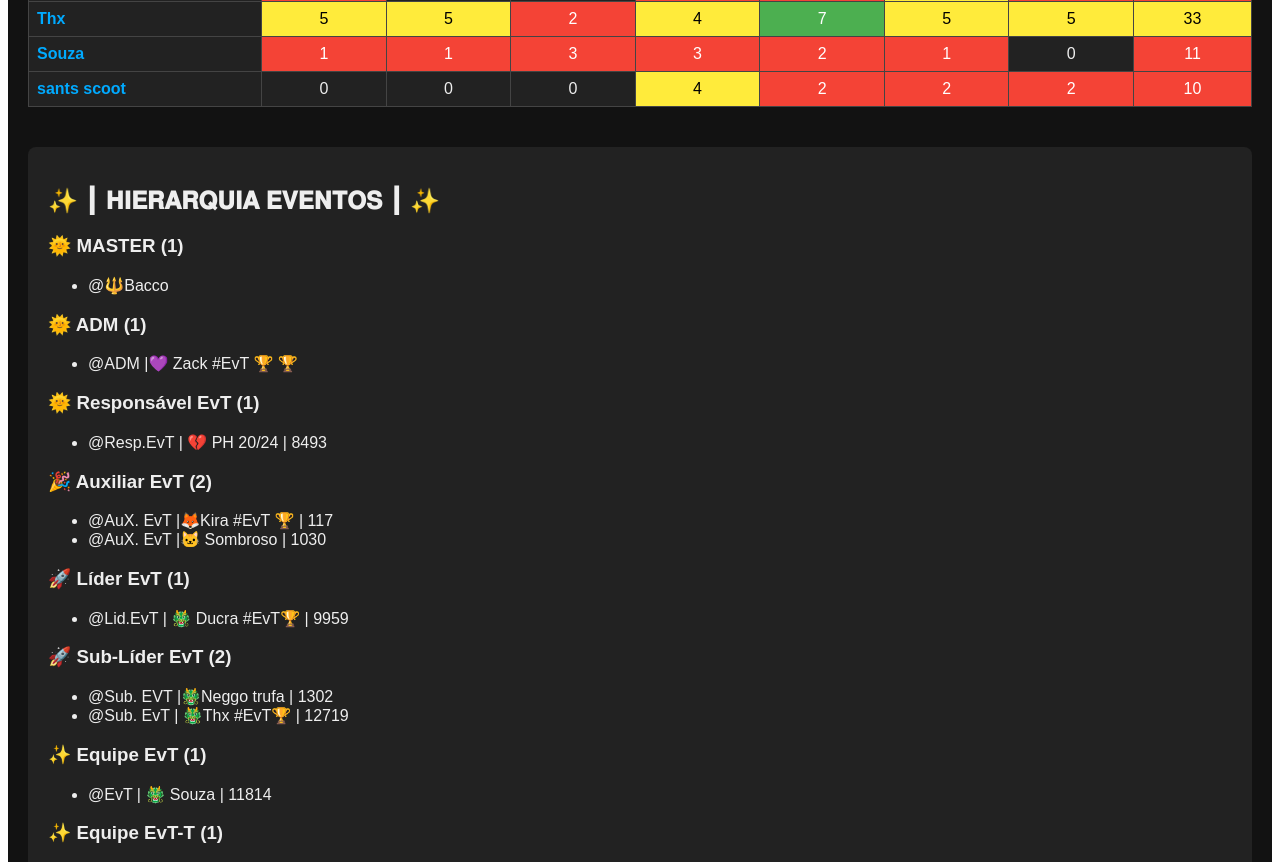
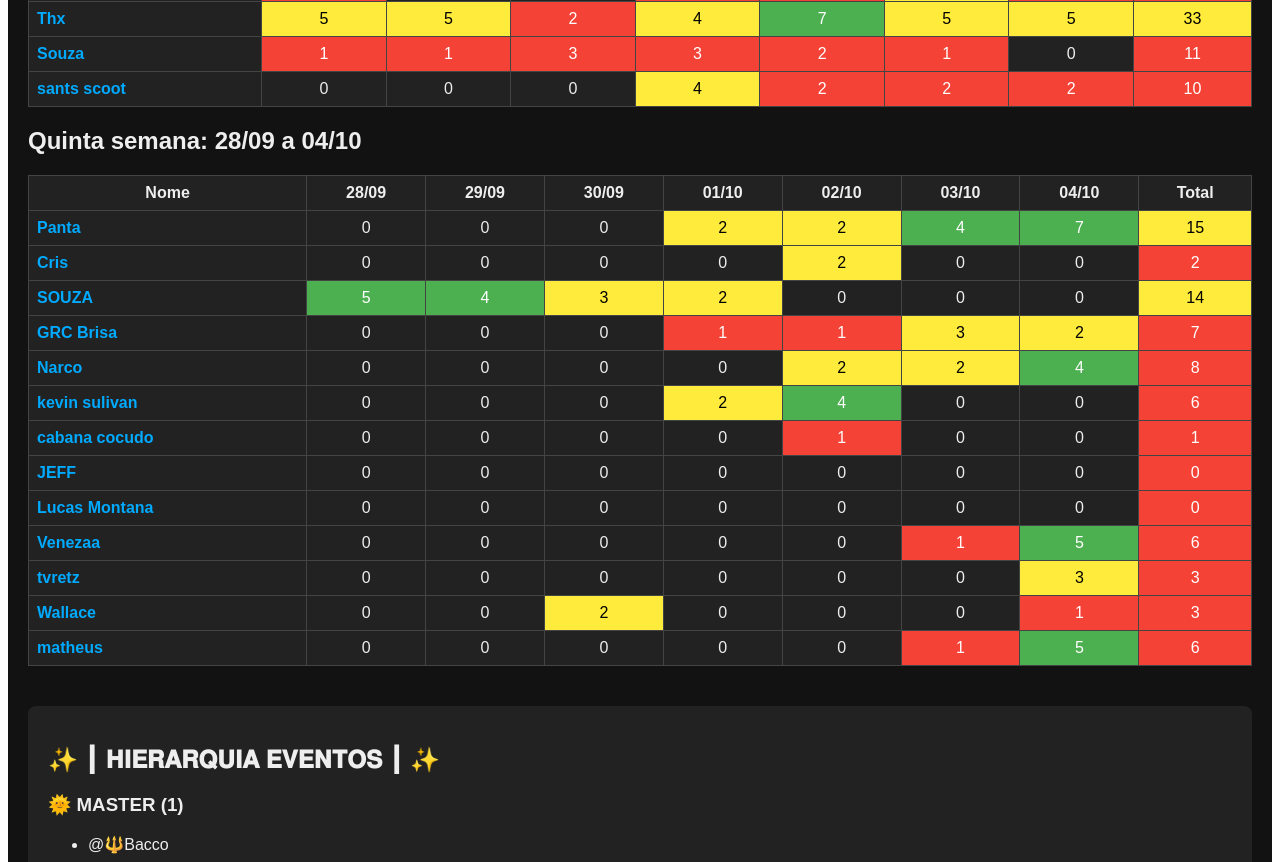
Before and after one commit to pedrohpiri/planilhaeventos, a Vue app: page / in a window 1280 px wide. Shown: the part 1780-2642 px from the top of the page. Built offline with nearby package versions, Linux system fonts and the light colour scheme.

Commit message:
Atualiza quinta semana no EventTable.vue com lista completa de nomes conforme solicitado

```diff
--- a/src/components/EventTable.vue
+++ b/src/components/EventTable.vue
@@ -70,9 +70,9 @@ const weeks = reactive([
         '08/09': p.name === 'Sev7en' ? 0 : p.name === 'MarLock' ? 1 : p.name === 'Geraldo' ? 6 : p.name === 'Chucky' ? 3 : p.name === 'KIRA Nogame' ? 6 : p.name === 'Luluzinho Azul' ? 0 : p.name === 'gabriel magnata' ? 0 : p.name === 'Ruivo' ? 0 : p.name === 'Gusta PLz' ? 0 : p.name === 'dekaze silva' ? 0 : p.name === 'vini toxic' ? 0 : p.name === 'Carter' ? 3 : p.name === 'Kauã' ? 0 : p.name === 'camilla' ? 0 : p.name === 'Japones' ? 0 : p.name === 'HENRIQUE MUNIZ' ? 3 : p.name === 'neggo truffa' ? 4 : p.name === 'Matheus JM TD' ? 0 : p.name === 'cleber' ? 0 : p.name === 'Luiz' ? 0 : p.name === 'Nj1yt' ? 2 : p.name === 'THX' ? 0 : p.name === 'Eduardo Milk' ? 1 : p.name === 'Emierri' ? 2 : p.name === 'isadora' ? 0 : p.name === 'rick' ? 0 : p.name === 'MOTOMOTO DO GRAU' ? 0 : 0,
         '09/09': p.name === 'Sev7en' ? 1 : p.name === 'MarLock' ? 2 : p.name === 'Geraldo' ? 6 : p.name === 'Chucky' ? 1 : p.name === 'KIRA Nogame' ? 3 : p.name === 'Luluzinho Azul' ? 0 : p.name === 'gabriel magnata' ? 0 : p.name === 'Ruivo' ? 0 : p.name === 'Gusta PLz' ? 0 : p.name === 'dekaze silva' ? 0 : p.name === 'vini toxic' ? 0 : p.name === 'Carter' ? 1 : p.name === 'Kauã' ? 3 : p.name === 'camilla' ? 1 : p.name === 'Japones' ? 0 : p.name === 'HENRIQUE MUNIZ' ? 0 : p.name === 'neggo truffa' ? 2 : p.name === 'Matheus JM TD' ? 0 : p.name === 'cleber' ? 3 : p.name === 'Luiz' ? 0 : p.name === 'Nj1yt' ? 0 : p.name === 'THX' ? 2 : p.name === 'Eduardo Milk' ? 1 : p.name === 'Emierri' ? 0 : p.name === 'isadora' ? 1 : p.name === 'rick' ? 0 : p.name === 'MOTOMOTO DO GRAU' ? 0 : 0,
         '10/09': p.name === 'Sev7en' ? 3 : p.name === 'MarLock' ? 1 : p.name === 'Geraldo' ? 8 : p.name === 'Chucky' ? 1 : p.name === 'KIRA Nogame' ? 3 : p.name === 'Luluzinho Azul' ? 0 : p.name === 'gabriel magnata' ? 0 : p.name === 'Ruivo' ? 0 : p.name === 'Gusta PLz' ? 0 : p.name === 'dekaze silva' ? 0 : p.name === 'vini toxic' ? 0 : p.name === 'Carter' ? 1 : p.name === 'Kauã' ? 3 : p.name === 'camilla' ? 1 : p.name === 'Japones' ? 0 : p.name === 'HENRIQUE MUNIZ' ? 0 : p.name === 'neggo truffa' ? 5 : p.name === 'Matheus JM TD' ? 0 : p.name === 'cleber' ? 0 : p.name === 'Luiz' ? 0 : p.name === 'Nj1yt' ? 0 : p.name === 'THX' ? 1 : p.name === 'Eduardo Milk' ? 0 : p.name === 'Emerri' ? 1 : p.name === 'isadora' ? 3 : p.name === 'rick' ? 0 : p.name === 'MOTOMOTO DO GRAU' ? 1 : 0,
-        '11/09': p.name === 'Sev7en' ? 3 : p.name === 'MarLock' ? 2 : p.name === 'Geraldo' ? 6 : p.name === 'Chucky' ? 2 : p.name === 'KIRA Nogame' ? 4 : p.name === 'Luluzinho Azul' ? 3 : p.name === 'gabriel magnata' ? 0 : p.name === 'Ruivo' ? 0 : p.name === 'Gusta PLz' ? 0 : p.name === 'dekaze silva' ? 0 : p.name === 'vini toxic' ? 0 : p.name === 'Carter' ? 1 : p.name === 'Kauã' ? 1 : p.name === 'camilla' ? 0 : p.name === 'Japones' ? 0 : p.name === 'HENRIQUE MUNIZ' ? 0 : p.name === 'neggo truffa' ? 3 : p.name === 'Matheus JM TD' ? 0 : p.name === 'cleber' ? 2 : p.name === 'Luiz' ? 0 : p.name === 'Nj1yt' ? 0 : p.name === 'THX' ? 4 : p.name === 'Eduardo Milk' ? 0 : p.name === 'Emierri' ? 1 : p.name === 'isadora' ? 1 : p.name === 'rick' ? 0 : p.name === 'MOTOMOTO DO GRAU' ? 0 : 0,
+        '11/09': p.name === 'Sev7en' ? 3 : p.name === 'MarLock' ? 2 : p.name === 'Geraldo' ? 6 : p.name === 'Chucky' ? 2 : p.name === 'KIRA Nogame' ? 4 : p.name === 'Luluzinho Azul' ? 3 : p.name === 'gabriel magnata' ? 0 : p.name === 'Ruivo' ? 0 : p.name === 'Gusta PLz' ? 0 : p.name === 'dekaze silva' ? 0 : p.name === 'vini toxic' ? 0 : p.name === 'Carter' ? 1 : p.name === 'Kauã' ? 1 : p.name === 'camilla' ? 0 : p.name === 'Japones' ? 0 : p.name === 'HENRIQUE MUNIZ' ? 0 : p.name === 'neggo truffa' ? 3 : p.name === 'Matheus JM TD' ? 0 : p.name === 'cleber' ? 2 : p.name === 'Luiz' ? 0 : p.name === 'Nj1yt' ? 0 : p.name === 'THX' ? 4 : p.name === 'Eduardo Milk' ? 0 : p.name === 'Emerri' ? 1 : p.name === 'isadora' ? 1 : p.name === 'rick' ? 0 : p.name === 'MOTOMOTO DO GRAU' ? 0 : 0,
         '12/09': p.name === 'Sev7en' ? 5 : p.name === 'MarLock' ? 1 : p.name === 'Geraldo' ? 6 : p.name === 'Chucky' ? 5 : p.name === 'KIRA Nogame' ? 2 : p.name === 'Luluzinho Azul' ? 1 : p.name === 'gabriel magnata' ? 0 : p.name === 'Ruivo' ? 0 : p.name === 'Gusta PLz' ? 0 : p.name === 'dekaze silva' ? 0 : p.name === 'vini toxic' ? 0 : p.name === 'Carter' ? 0 : p.name === 'Kauã' ? 1 : p.name === 'camilla' ? 0 : p.name === 'Japones' ? 0 : p.name === 'HENRIQUE MUNIZ' ? 0 : p.name === 'neggo truffa' ? 5 : p.name === 'Matheus JM TD' ? 0 : p.name === 'cleber' ? 2 : p.name === 'Luiz' ? 0 : p.name === 'Nj1yt' ? 0 : p.name === 'THX' ? 3 : p.name === 'Eduardo Milk' ? 0 : p.name === 'Emerri' ? 0 : p.name === 'isadora' ? 1 : p.name === 'rick' ? 3 : p.name === 'MOTOMOTO DO GRAU' ? 0 : 0,
-        '13/09': p.name === 'Sev7en' ? 3 : p.name === 'MarLock' ? 1 : p.name === 'Geraldo' ? 4 : p.name === 'Chucky' ? 2 : p.name === 'KIRA Nogame' ? 5 : p.name === 'Luluzinho Azul' ? 6 : p.name === 'gabriel magnata' ? 0 : p.name === 'Ruivo' ? 0 : p.name === 'Gusta PLz' ? 0 : p.name === 'dekaze silva' ? 0 : p.name === 'vini toxic' ? 0 : p.name === 'Carter' ? 5 : p.name === 'Kauã' ? 3 : p.name === 'camilla' ? 0 : p.name === 'Japones' ? 0 : p.name === 'HENRIQUE MUNIZ' ? 2 : p.name === 'neggo truffa' ? 5 : p.name === 'Matheus JM TD' ? 0 : p.name === 'cleber' ? 0 : p.name === 'Luiz' ? 0 : p.name === 'Nj1yt' ? 0 : p.name === 'THX' ? 0 : p.name === 'Eduardo Milk' ? 0 : p.name === 'Emierri' ? 0 : p.name === 'isadora' ? 3 : p.name === 'rick' ? 1 : p.name === 'MOTOMOTO DO GRAU' ? 1 : 0
+        '13/09': p.name === 'Sev7en' ? 3 : p.name === 'MarLock' ? 1 : p.name === 'Geraldo' ? 4 : p.name === 'Chucky' ? 2 : p.name === 'KIRA Nogame' ? 5 : p.name === 'Luluzinho Azul' ? 6 : p.name === 'gabriel magnata' ? 0 : p.name === 'Ruivo' ? 0 : p.name === 'Gusta PLz' ? 0 : p.name === 'dekaze silva' ? 0 : p.name === 'vini toxic' ? 0 : p.name === 'Carter' ? 5 : p.name === 'Kauã' ? 3 : p.name === 'camilla' ? 0 : p.name === 'Japones' ? 0 : p.name === 'HENRIQUE MUNIZ' ? 2 : p.name === 'neggo truffa' ? 5 : p.name === 'Matheus JM TD' ? 0 : p.name === 'cleber' ? 0 : p.name === 'Luiz' ? 0 : p.name === 'Nj1yt' ? 0 : p.name === 'THX' ? 0 : p.name === 'Eduardo Milk' ? 0 : p.name === 'Emerri' ? 0 : p.name === 'isadora' ? 3 : p.name === 'rick' ? 1 : p.name === 'MOTOMOTO DO GRAU' ? 1 : 0
       }
     }))
   },
@@ -103,6 +103,26 @@ const weeks = reactive([
       { name: 'Thx', events: { '21/09': 5, '22/09': 5, '23/09': 2, '24/09': 4, '25/09': 7, '26/09': 5, '27/09': 5 } },
       { name: 'Souza', events: { '21/09': 1, '22/09': 1, '23/09': 3, '24/09': 3, '25/09': 2, '26/09': 1, '27/09': 0 } },
       { name: 'sants scoot', events: { '21/09': 0, '22/09': 0, '23/09': 0, '24/09': 4, '25/09': 2, '26/09': 2, '27/09': 2 } }
+    ]
+  },
+  {
+    name: 'Quinta semana',
+    period: '28/09 a 04/10',
+    dates: ['28/09', '29/09', '30/09', '01/10', '02/10', '03/10', '04/10'],
+    participants: [
+      { name: 'Panta', events: { '28/09': 0, '29/09': 0, '30/09': 0, '01/10': 2, '02/10': 2, '03/10': 4, '04/10': 7 } },
+      { name: 'Cris', events: { '28/09': 0, '29/09': 0, '30/09': 0, '01/10': 0, '02/10': 2, '03/10': 0, '04/10': 0 } },
+      { name: 'SOUZA', events: { '28/09': 5, '29/09': 4, '30/09': 3, '01/10': 2, '02/10': 0, '03/10': 0, '04/10': 0 } },
+      { name: 'GRC Brisa', events: { '28/09': 0, '29/09': 0, '30/09': 0, '01/10': 1, '02/10': 1, '03/10': 3, '04/10': 2 } },
+      { name: 'Narco', events: { '28/09': 0, '29/09': 0, '30/09': 0, '01/10': 0, '02/10': 2, '03/10': 2, '04/10': 4 } },
+      { name: 'kevin sulivan', events: { '28/09': 0, '29/09': 0, '30/09': 0, '01/10': 2, '02/10': 4, '03/10': 0, '04/10': 0 } },
+      { name: 'cabana cocudo', events: { '28/09': 0, '29/09': 0, '30/09': 0, '01/10': 0, '02/10': 1, '03/10': 0, '04/10': 0 } },
+      { name: 'JEFF', events: { '28/09': 0, '29/09': 0, '30/09': 0, '01/10': 0, '02/10': 0, '03/10': 0, '04/10': 0 } },
+      { name: 'Lucas Montana', events: { '28/09': 0, '29/09': 0, '30/09': 0, '01/10': 0, '02/10': 0, '03/10': 0, '04/10': 0 } },
+      { name: 'Venezaa', events: { '28/09': 0, '29/09': 0, '30/09': 0, '01/10': 0, '02/10': 0, '03/10': 1, '04/10': 5 } },
+      { name: 'tvretz', events: { '28/09': 0, '29/09': 0, '30/09': 0, '01/10': 0, '02/10': 0, '03/10': 0, '04/10': 3 } },
+      { name: 'Wallace', events: { '28/09': 0, '29/09': 0, '30/09': 2, '01/10': 0, '02/10': 0, '03/10': 0, '04/10': 1 } },
+      { name: 'matheus', events: { '28/09': 0, '29/09': 0, '30/09': 0, '01/10': 0, '02/10': 0, '03/10': 1, '04/10': 5 } }
     ]
   }
 ])
```
